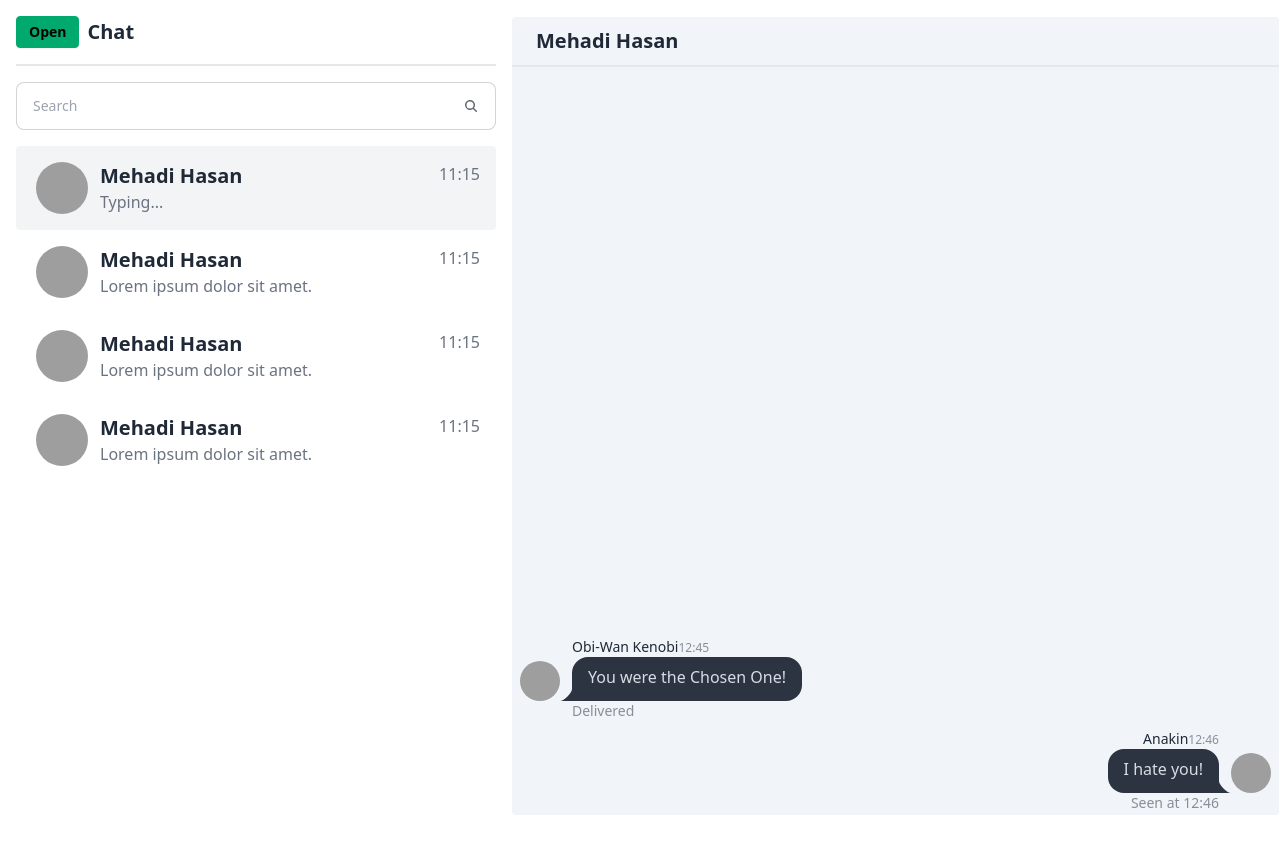
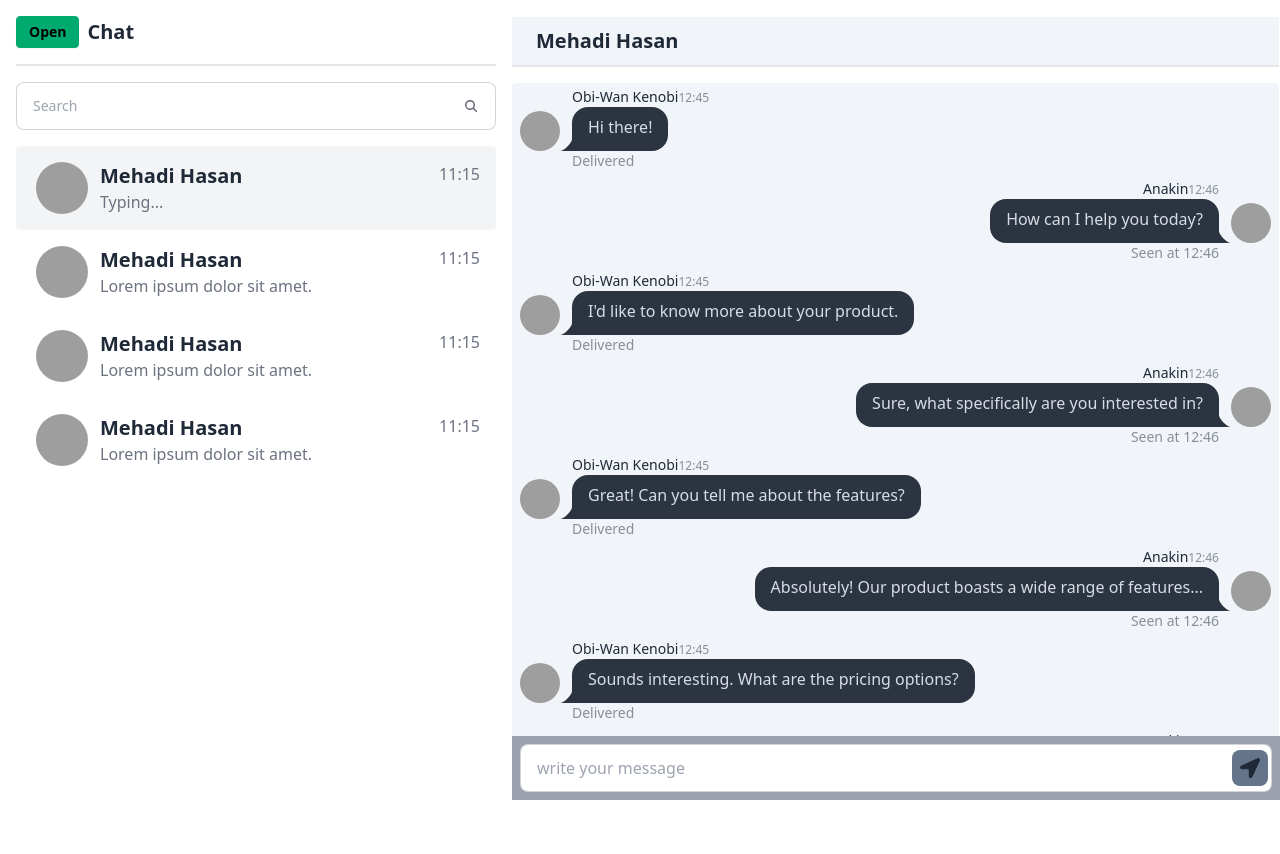
Before and after one commit to MehadiHasan-web/Cloud-Kitchen, a React (Vite) app: page /message in a window 1280 px wide. Shown: the top 854 px of the page. After the commit the page ends 800 px from the top, so only its background shows below. Built offline with nearby package versions, Linux system fonts and the light colour scheme; grey boxes are pictures that could not be loaded.

Commit message:
creating message option and show message

```diff
--- a/src/pages/Message/ChatOption.jsx
+++ b/src/pages/Message/ChatOption.jsx
@@ -1,14 +1,93 @@
 
 
 const ChatOption = () => {
+
+  const chatMessage = [
+    {
+      "id": "01",
+      "start": "Hi there!",
+      "end": "How can I help you today?"
+    },
+    {
+      "id": "02",
+      "start": "I'd like to know more about your product.",
+      "end": "Sure, what specifically are you interested in?"
+    },
+    {
+      "id": "03",
+      "start": "Great! Can you tell me about the features?",
+      "end": "Absolutely! Our product boasts a wide range of features..."
+    },
+    {
+      "id": "04",
+      "start": "Sounds interesting. What are the pricing options?",
+      "end": "We offer various plans to suit different needs. Let me know your requirements..."
+    },
+    {
+      "id": "05",
+      "start": "Thanks for the info. I'll need to consider it.",
+      "end": "You're welcome! Feel free to ask if you have any further questions."
+    },
+    {
+      "id": "06",
+      "start": "No problem, I might reach out later.",
+      "end": "Certainly, we're always happy to help! Have a great day."
+    },
+    {
+      "id": "07",
+      "start": "You too!",
+      "end": "..."
+    },
+    {
+      "id": "08",
+      "start": "Hey, this is Sohan again. I have a question...",
+      "end": "Hi Sohan, welcome back! What would you like to know?"
+    },
+    {
+      "id": "09",
+      "start": "I see there's a new update available. What's included?",
+      "end": "The latest update brings several improvements and bug fixes..."
+    },
+    {
+      "id": "10",
+      "start": "Thanks, I'll install it then.",
+      "end": "Great! If you encounter any issues, feel free to let us know."
+    },
+    {
+      "id": "11",
+      "start": "I see there's a new update available. What's included?",
+      "end": "The latest update brings several improvements and bug fixes..."
+    },
+    {
+      "id": "12",
+      "start": "Thanks, I'll install it then.",
+      "end": "Great! If you encounter any issues, feel free to let us know."
+    },
+    {
+      "id": "13",
+      "start": "Thanks, I'll install it then.",
+      "end": "Great! If you encounter any issues, feel free to let us know."
+    },
+    {
+      "id": "14",
+      "start": "I see there's a new update available. What's included?",
+      "end": "The latest update brings several improvements and bug fixes..."
+    },
+    {
+      "id": "15",
+      "start": "Thanks, I'll install it then.",
+      "end": "Great! If you encounter any issues, feel free to let us know."
+    }
+  ];
+
   return (
     <>
-      <div className="my-4 px-4 border-b-2  py-[10px]  flex items-center">
-        <h2 className=" ps-2 text-xl font-bold " >Mehadi Hasan</h2>
-      </div>
+
       {/* message  */}
-      <div className="w-full h-full grid content-end pb-16">
-        <div className="px-2  ">
+      <div className="w-full grid content-end">
+        {
+          chatMessage.map((data, index) => <div key={index} className="px-2  overflow-y-auto">
+          {/* chat-start section start */}
           <div className="chat chat-start">
             <div className="chat-image avatar">
               <div className="w-10 rounded-full">
@@ -19,12 +98,13 @@ const ChatOption = () => {
               Obi-Wan Kenobi
               <time className="text-xs opacity-50">12:45</time>
             </div>
-            <div className="chat-bubble">You were the Chosen One!</div>
+            <div className="chat-bubble">{data.start}</div>
             <div className="chat-footer opacity-50">
               Delivered
             </div>
           </div>
-
+          {/* chat-start section end */}
+          {/* chat-end section start */}
           <div className="chat chat-end">
             <div className="chat-image avatar">
               <div className="w-10 rounded-full">
@@ -35,14 +115,16 @@ const ChatOption = () => {
               Anakin
               <time className="text-xs opacity-50">12:46</time>
             </div>
-            <div className="chat-bubble">I hate you!</div>
+            <div className="chat-bubble">{data.end}</div>
             <div className="chat-footer opacity-50">
               Seen at 12:46
             </div>
           </div>
-        </div>
+          {/* chat-end section end */}
+        </div>)
+        }
+      </div>
 
-      </div>
     </>
   );
 };
--- a/src/pages/Message/Message.jsx
+++ b/src/pages/Message/Message.jsx
@@ -1,7 +1,7 @@
+import { FaLocationArrow } from "react-icons/fa";
 import ChatOption from "./ChatOption";
 import MessageNav from "./MessageNav";
 import Users from "./Users";
-
 
 const Message = () => {
   return (
@@ -12,11 +12,27 @@ const Message = () => {
         <div className="w-[40%]  h-full">
           <Users></Users>
         </div>
-        <div className="w-[60%]   pt-[1px] pb-[1px] pr-[1px] ">
-          <div className=" h-full bg-slate-100 rounded">
+        <div className="w-[60%]   pt-[1px] pb-[1px] pr-[1px] overflow-hidden relative">
+          {/* user name start */}
+          <div className="my-4 px-4 border-b-2  py-[10px]  flex items-center bg-slate-100">
+            <h2 className=" ps-2 text-xl font-bold " >Mehadi Hasan</h2>
+          </div>
+          {/* user name start */}
+          <div className=" h-full bg-slate-100 rounded pb-36 overflow-y-auto">
             <ChatOption></ChatOption>
           </div>
-
+          {/* textMessaging section start */}
+          <div className="absolute w-full mx-auto bottom-0 flex items-center  bg-gray-400 p-2">
+            <input
+              type="text"
+              placeholder="write your message"
+              className="input input-bordered w-full"
+            />
+            <button className="absolute right-3 bg-slate-500 text-xl p-2 rounded-lg">
+              <FaLocationArrow></FaLocationArrow>
+            </button>
+          </div>
+          {/* textMessaging section end */}
         </div>
       </div>
       {/* content section end */}
```
